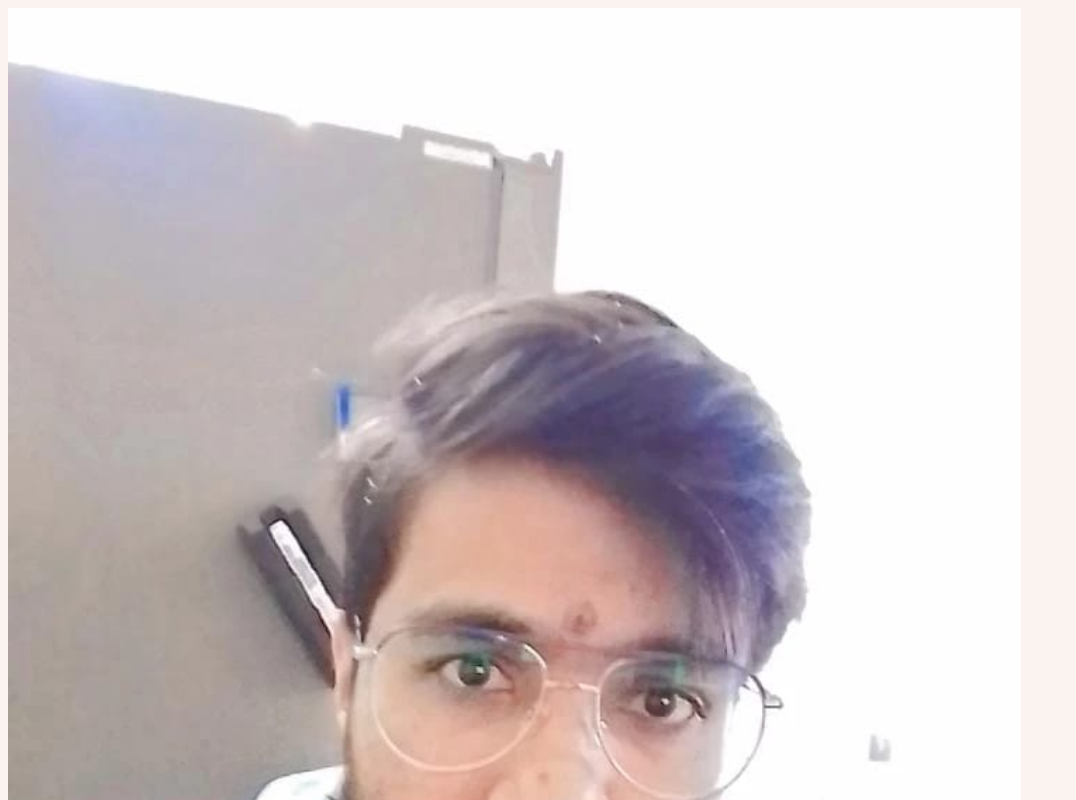
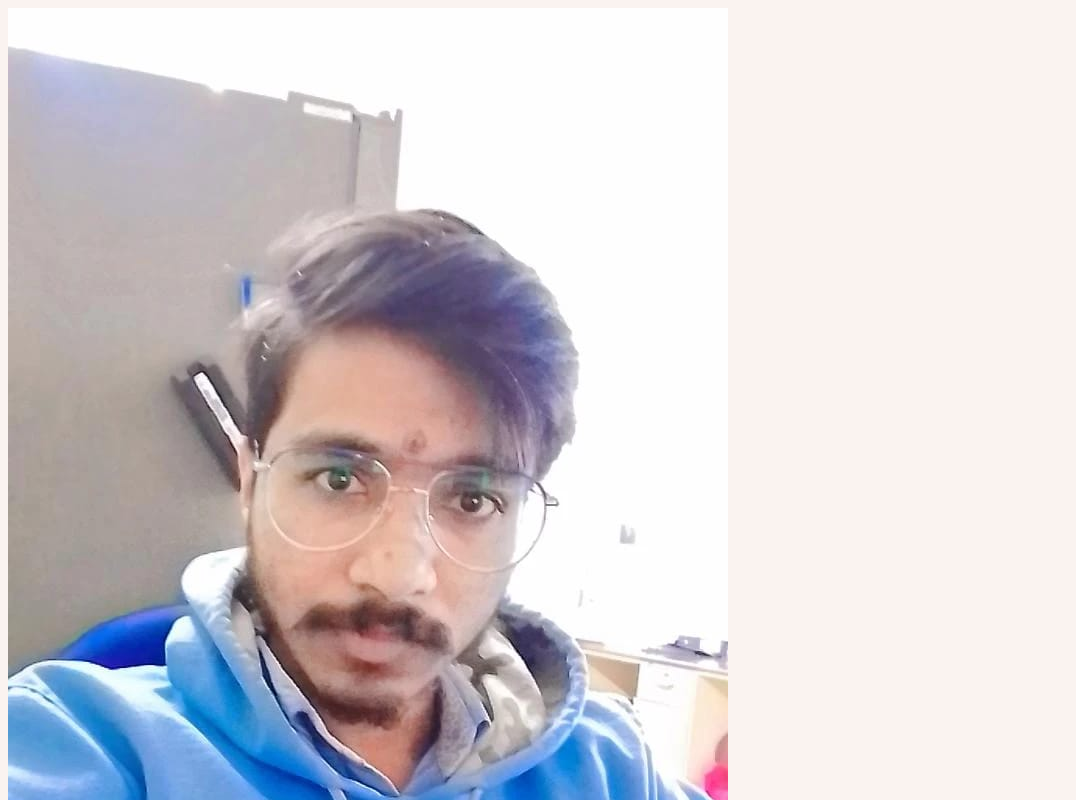
Before and after one commit to Praveeen-2001/slaeem-1, a plain HTML site: page 3.html in a window 1280 px wide. Shown: the top 800 px of the page, without its empty margins (0-1076 px from the left). Drawn offline with Linux system fonts and the light colour scheme.

Commit message:
Update 3.html

```diff
--- a/3.html
+++ b/3.html
@@ -5,6 +5,6 @@
     <title>Saleem</title>
 </head>
 <body style="background-color: #FAF3F0;">
-    <a href="./4.html"><img src="./imgs/IMG-20230714-WA0016.jpg" height="1800" alt=""></a>
+    <a href="./4.html"><img src="./imgs/IMG-20230714-WA0016.jpg" height="100%" alt=""></a>
 </body>
 </html>
```
